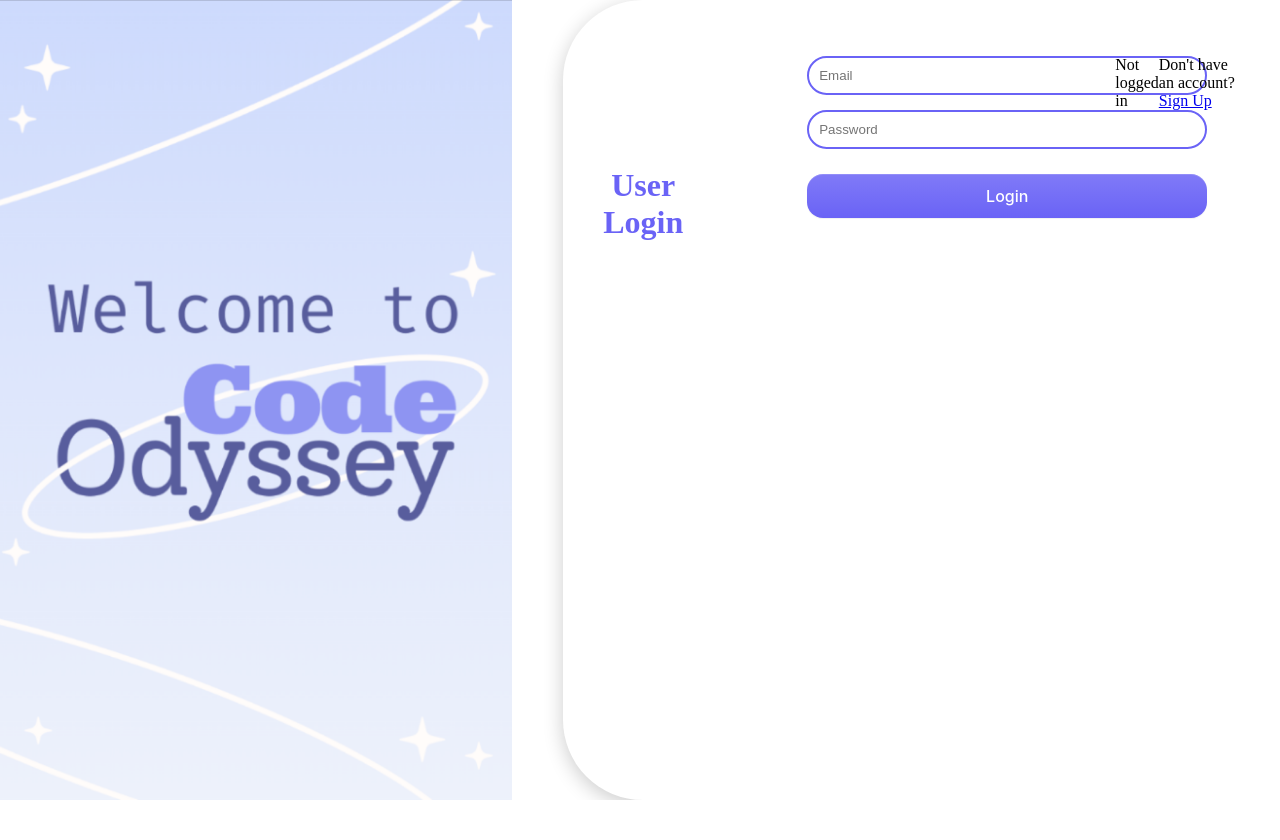
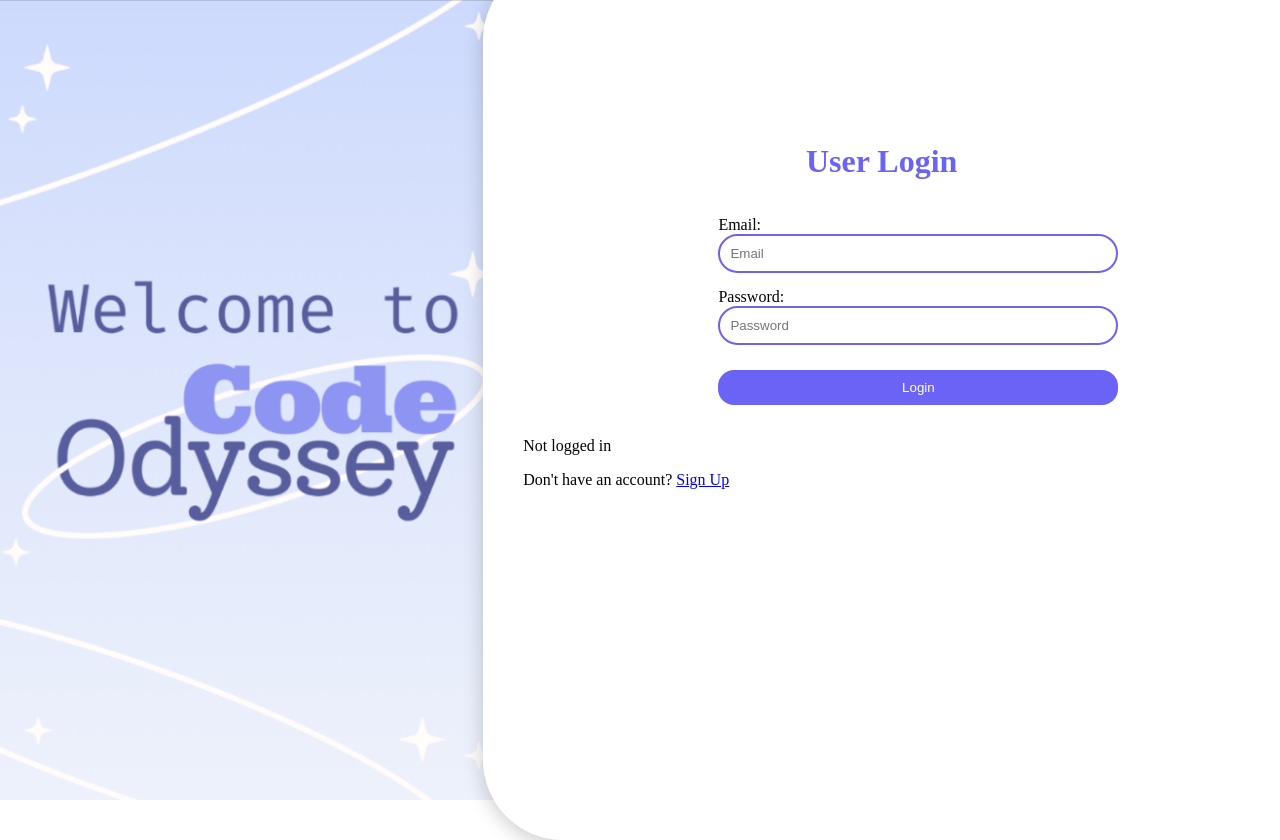
Before and after one commit to Fortniter90/2024_S2_-W201A-_CodeOdyssey, a React (Create React App) app in the folder my-app/: page /login in a window 1280 px wide. Before the commit the page ends 800 px from the top, so only its background shows below. Built offline with nearby package versions, Linux system fonts and the light colour scheme; no server answers.

Commit message:
update css login, and moved fire base config file to config folder

```diff
--- a/my-app/src/App.css
+++ b/my-app/src/App.css
@@ -23,106 +23,7 @@
 }
 
 /* CSS */
-body, html {
-  margin: 0;
-}
 
-.container {
-  position: relative;
-  display: flex;
-  height: 100vh;
-  overflow: hidden;
-}
-
-.image-half {
-  flex: 1;
-  background-size: cover;
-  background-position: center;
-  height: 100%;
-    background-repeat: no-repeat;
-}
-
-.right-half{
-  width: 59%;
-}
-
-.login-half {
-  position: absolute;
-  right: 0;
-  width: 60%;
-  height: 100%;
-  background: white;
-  border-radius: 1rem 0 0 1rem;
-  box-shadow: 0 4px 8px rgba(0, 0, 0, 0.1);
-  display: flex;
-  box-sizing: border-box;
-  z-index: 1;
-}
-
-
-.loginInput{
-  border-radius: 1rem;
-}
-
-.button-20 {
-  appearance: button;
-  background-color: #585D9D;
-  background-image: linear-gradient(180deg, rgba(255, 255, 255, .15), rgba(255, 255, 255, 0));
-  border: 1px solid #4D4AE8;
-  border-radius: 1rem;
-  box-shadow: rgba(255, 255, 255, 0.15) 0 1px 0 inset,rgba(46, 54, 80, 0.075) 0 1px 1px;
-  box-sizing: border-box;
-  color: #FFFFFF;
-  cursor: pointer;
-  display: inline-block;
-  font-family: Inter,sans-serif;
-  font-size: 1rem;
-  font-weight: 500;
-  line-height: 1.5;
-  margin: 0;
-  padding: .5rem 9rem;
-  text-align: center;
-  text-transform: none;
-  transition: color .15s ease-in-out,background-color .15s ease-in-out,border-color .15s ease-in-out,box-shadow .15s ease-in-out;
-  user-select: none;
-  -webkit-user-select: none;
-  touch-action: manipulation;
-  vertical-align: middle;
-}
-
-.button-20:focus:not(:focus-visible),
-.button-20:focus {
-  outline: 0;
-}
-
-.button-20:hover {
-  background-color: #3733E5;
-  border-color: #3733E5;
-}
-
-.button-20:focus {
-  background-color: #413FC5;
-  border-color: #3E3BBA;
-  box-shadow: rgba(255, 255, 255, 0.15) 0 1px 0 inset, rgba(46, 54, 80, 0.075) 0 1px 1px, rgba(104, 101, 235, 0.5) 0 0 0 .2rem;
-}
-
-.button-20:active {
-  background-color: #3E3BBA;
-  background-image: none;
-  border-color: #3A38AE;
-  box-shadow: rgba(46, 54, 80, 0.125) 0 3px 5px inset;
-}
-
-.button-20:active:focus {
-  box-shadow: rgba(46, 54, 80, 0.125) 0 3px 5px inset, rgba(104, 101, 235, 0.5) 0 0 0 .2rem;
-}
-
-.button-20:disabled {
-  background-image: none;
-  box-shadow: none;
-  opacity: .65;
-  pointer-events: none;
-}
 /*
 Logo Fonts: Ultra - Solway
 Header Font: Fira Code
--- a/my-app/src/components/Login.js
+++ b/my-app/src/components/Login.js
@@ -1,6 +1,6 @@
 import React, { useState } from 'react';
 import { signInWithEmailAndPassword } from 'firebase/auth';
-import { auth } from './FirebaseConfig';
+import { auth } from '../config/FirebaseConfig';
 
 const LoginComponent = () => {
   const [email, setEmail] = useState('');
@@ -19,16 +19,16 @@ const LoginComponent = () => {
   return (
     <div>
       <form onSubmit={loginHandler}>
+        <label htmlFor="email">Email:</label>
         <input
-          class="loginInput"
           type="email"
           value={email}
           onChange={(e) => setEmail(e.target.value)}
           placeholder="Email"
           required
         />
+        <label htmlFor="password">Password:</label>
         <input
-          class="loginInput"
           type="password"
           value={password}
           onChange={(e) => setPassword(e.target.value)}
--- /dev/null
+++ b/my-app/src/config/FirebaseConfig.js
@@ -0,0 +1,16 @@
+import { initializeApp } from 'firebase/app';
+import { getAuth } from "firebase/auth";
+import { getFirestore } from "firebase/firestore";
+
+const firebaseConfig = {
+  apiKey: process.env.REACT_APP_FIREBASE_API_KEY,
+  authDomain: process.env.REACT_APP_FIREBASE_AUTH_DOMAIN,
+  projectId: process.env.REACT_APP_FIREBASE_PROJECT_ID,
+  storageBucket: process.env.REACT_APP_FIREBASE_STORAGE_BUCKET,
+  messagingSenderId: process.env.REACT_APP_FIREBASE_MESSAGING_SENDER_ID,
+  appId: process.env.REACT_APP_FIREBASE_APP_ID,
+};
+
+const app = initializeApp(firebaseConfig);
+export const auth = getAuth(app);
+export const db = getFirestore(app);
--- a/my-app/src/routes/Routes.js
+++ b/my-app/src/routes/Routes.js
@@ -6,8 +6,8 @@ import SignUpPage from '../pages/SignUpPage';
 const AppRoutes = () => {
   return (
     <Routes>
-      <Route path="/login" element={<LoginPage />} />  {/* Login Page Route */}
-      <Route path="/signup" element={<SignUpPage />} /> {/* Signup Page Route */}
+      <Route path="/login" element={<LoginPage />} />
+      <Route path="/signup" element={<SignUpPage />} />
     </Routes>
   );
 };
```
